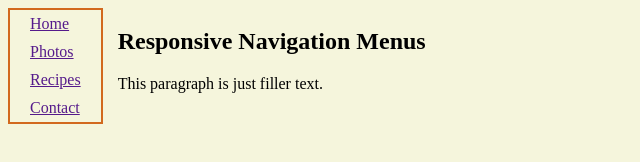
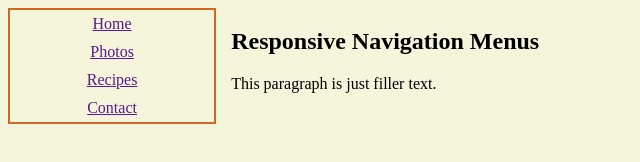
Before and after one commit to TommyGH-Ong/week9, a plain HTML site: page index.html in a window 1280 px wide. Shown: the whole page, without its empty margins (0-640 px from the left). Drawn offline with Linux system fonts and the light colour scheme.

Commit message:
used grid for nav

```diff
--- a/stylesheet/stylesheet.css
+++ b/stylesheet/stylesheet.css
@@ -14,7 +14,7 @@
     }
 
 } */
-
+/* applied for everything  */
 body {
     background-color: beige;
 }
@@ -32,13 +32,16 @@ nav a {
 @media (min-width: 600px){
     nav {
         flex-direction: column;
+        align-items: center;
     }
     body {
-        display: flex;
+        /* display: flex; */
+        display: grid;
+        grid-template-columns: 1fr 5fr;
         gap: 15px;
     }
     nav a {
-        padding-left: 15px;
-        padding-right: 15px;
+        /* padding-left: 15px;
+        padding-right: 15px; */
     }
 }
```
